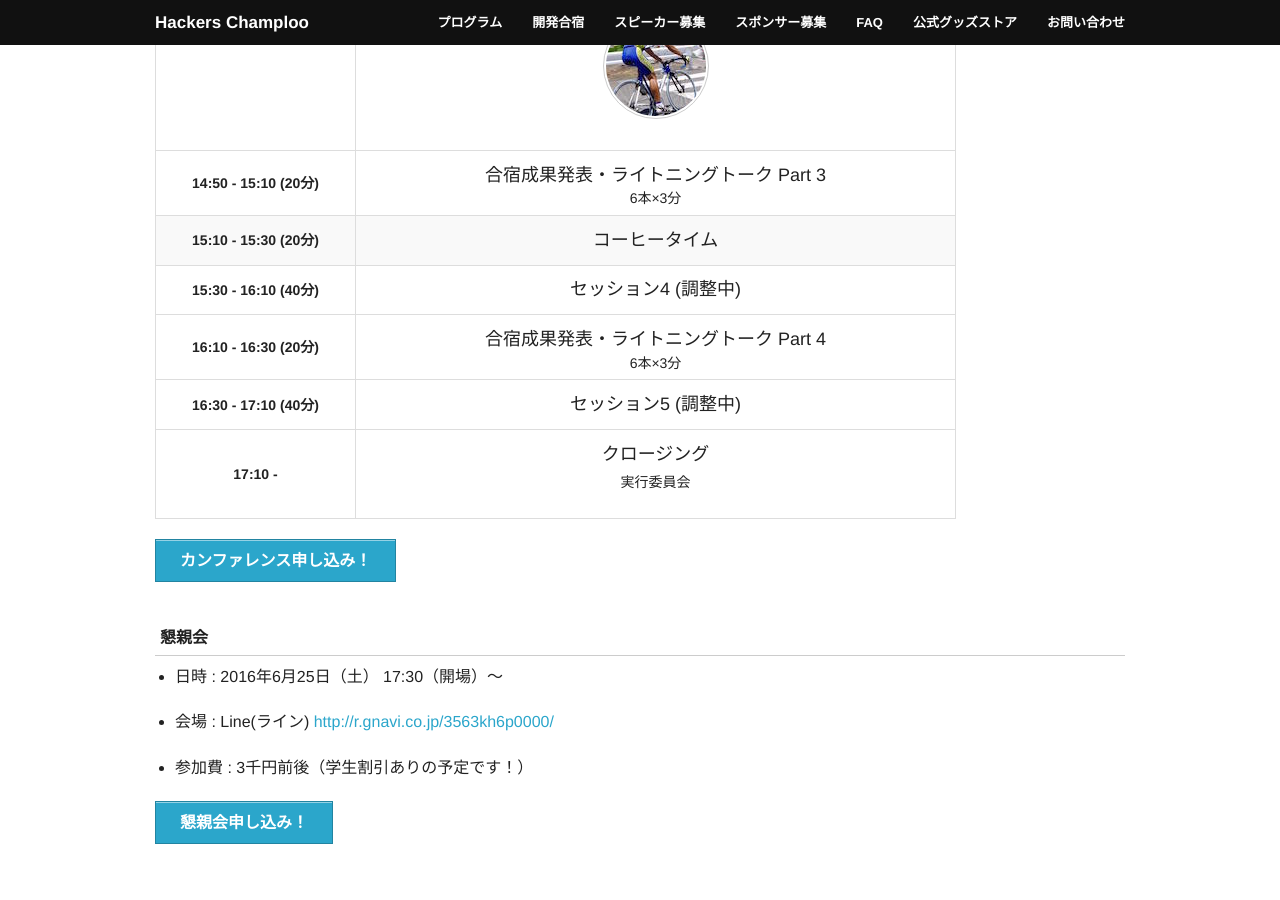
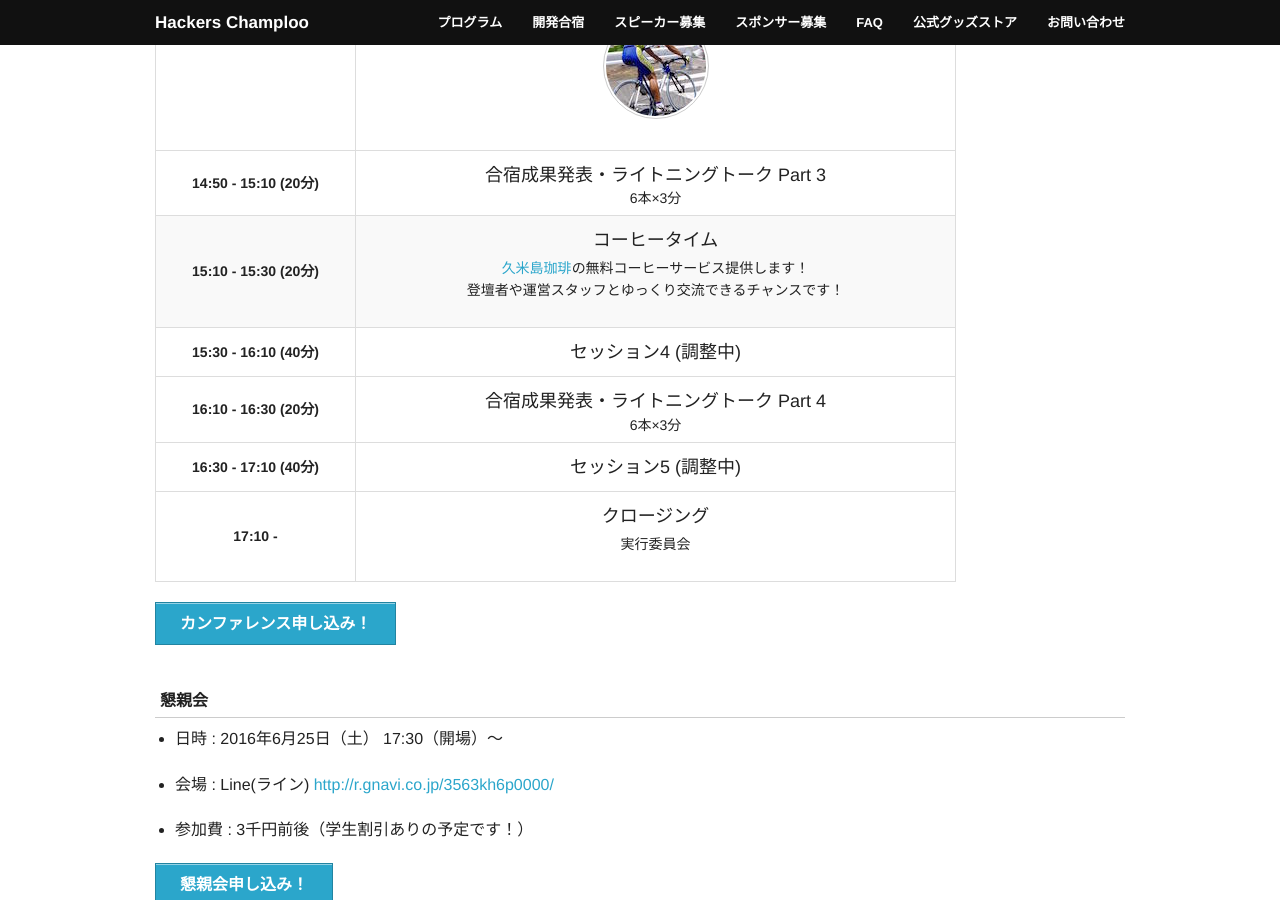
Before and after one commit to hackers-champloo/hackers-champloo.github.io, a Jekyll site: the page built from 2016/program.md, in a window 1280 px wide and 900 px high, scrolled down 2540 px. Built offline with Jekyll 4.4.1, drawn with Linux system fonts in a browser that asks for light colours.

Commit message:
コーヒータイム説明追加

```diff
--- a/2016/program.md
+++ b/2016/program.md
@@ -139,7 +139,11 @@ description: 2016年6月25日(土) 9:50 開始・ＫＢＣ学園 専修学校
       </tr>
       <tr class="track-break">
         <th>15:10 - 15:30 (20分)</th>
-        <td><p class="track-title">コーヒータイム</p></td>
+        <td>
+          <p class="track-title">コーヒータイム</p>
+          <p class="track-speaker"><a href="http://kumejima-coffee.com/" target="_blank">久米島珈琲</a>の無料コーヒーサービス提供します！<br />
+          登壇者や運営スタッフとゆっくり交流できるチャンスです！</p>
+        </td>
       </tr>
       <tr>
         <th>15:30 - 16:10 (40分)</th>
```
